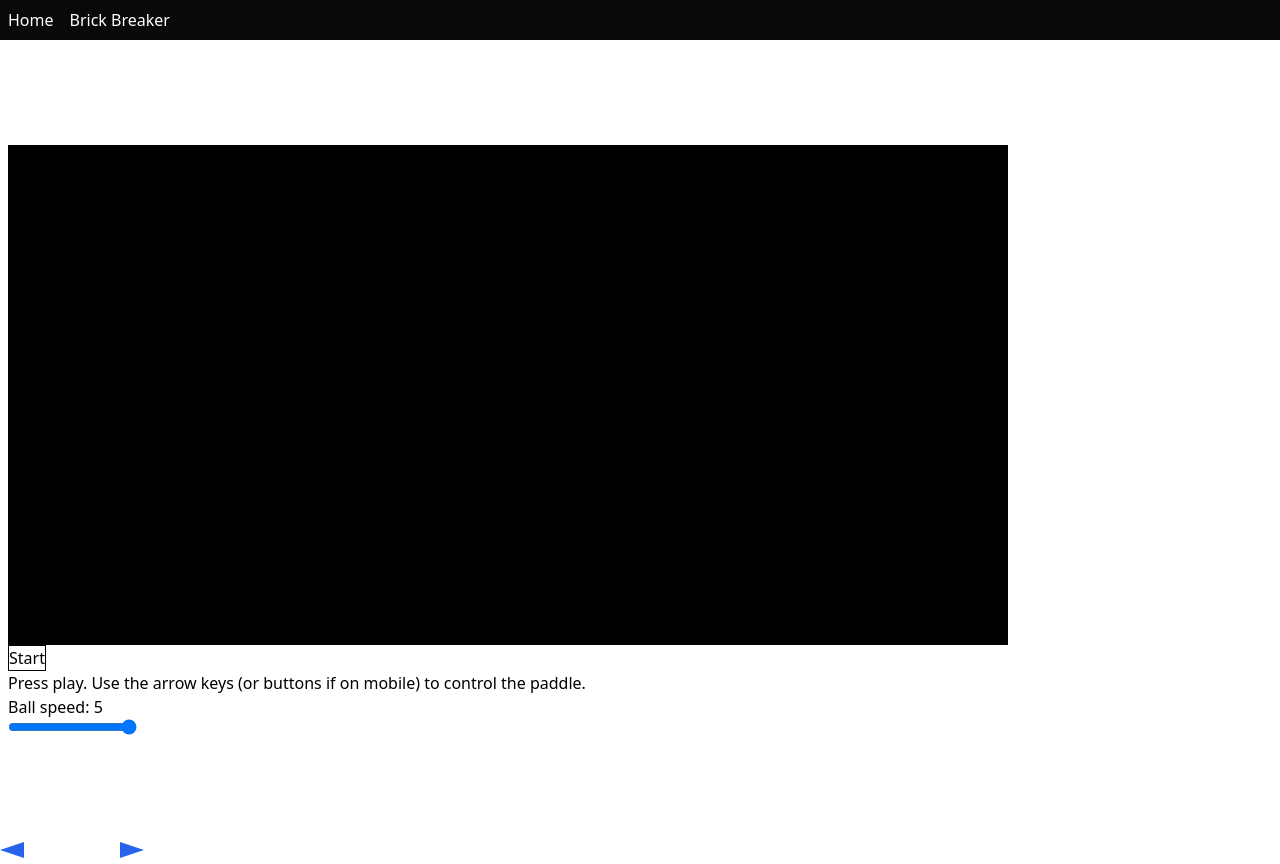
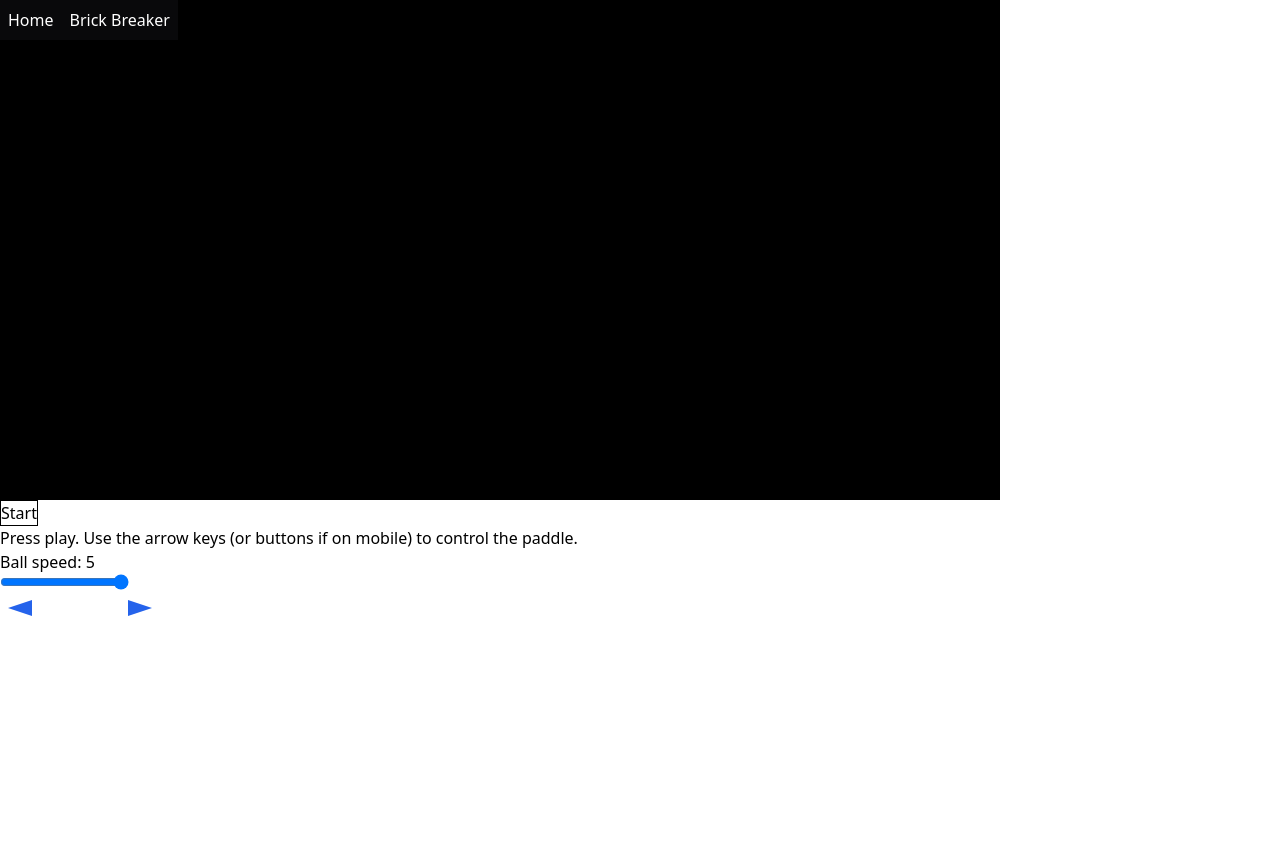
Before and after one commit to unevident/unevident.github.io, a React (Vite) app: page /#/Brickbreaker in a window 1280 px wide. After the commit the page ends 800 px from the top, so only its background shows below. Built offline with nearby package versions, Linux system fonts and the light colour scheme.

Commit message:
fix: dprevent navbar from overflowing pages

```diff
--- a/src/Components/Layout.tsx
+++ b/src/Components/Layout.tsx
@@ -3,11 +3,11 @@ import { Outlet } from "react-router-dom";
 
 export function Layout() {
     return (
-        <>
-        <Navbar />
-        <main>
-            <Outlet/>
-        </main>
-        </>
+        <div>
+            <Navbar />
+            <div className="overflow-auto">
+                <Outlet/>
+            </div>
+        </div>
     )
 }
--- a/src/Components/Navbar.tsx
+++ b/src/Components/Navbar.tsx
@@ -2,7 +2,7 @@ import { Link } from "react-router-dom"
 
 export function Navbar() {
     return (
-        <div className="flex-1 bg-zinc-950 border-gray-700 text-white">
+        <div className="flex-1 fixed bg-zinc-950 border-gray-700 text-white ">
             <Link to='/'><button className="m-2 border-gray-700">Home</button></Link>
             <Link to='/Brickbreaker'><button className="m-2 border-gray-700">Brick Breaker</button></Link>
         </div>
--- a/src/pages/Brickbreaker.tsx
+++ b/src/pages/Brickbreaker.tsx
@@ -151,13 +151,13 @@ export function Brickbreaker() {
                 <meta name="viewport" content="width-device-width, initial-scale-1.0" />
             </div>
 
-            <div className="flex-col justify-center p-2 min-h-screen md:flex md:items-start">
+            <div className="flex-col justify-center m-0 max-h-screen md:flex md:items-start ">
 
             <GameCanvas ref={canvasRef} />
             <label htmlFor="ballSpeed">Ball speed: {ballSpeed}</label>
             <input id="ballSpeed" type="range" min={1} max={5} step={1} value={ballSpeed} onChange={(e) => setBallSpeed(parseInt(e.target.value))}/>
             </div>
-            <div>
+            <div className="m-2">
                 <ArrowButton direction="ArrowLeft" children={Arrow("ArrowLeft")}/>
                 <ArrowButton direction="ArrowRight" children={Arrow("ArrowRight")} />
             </div>
```
